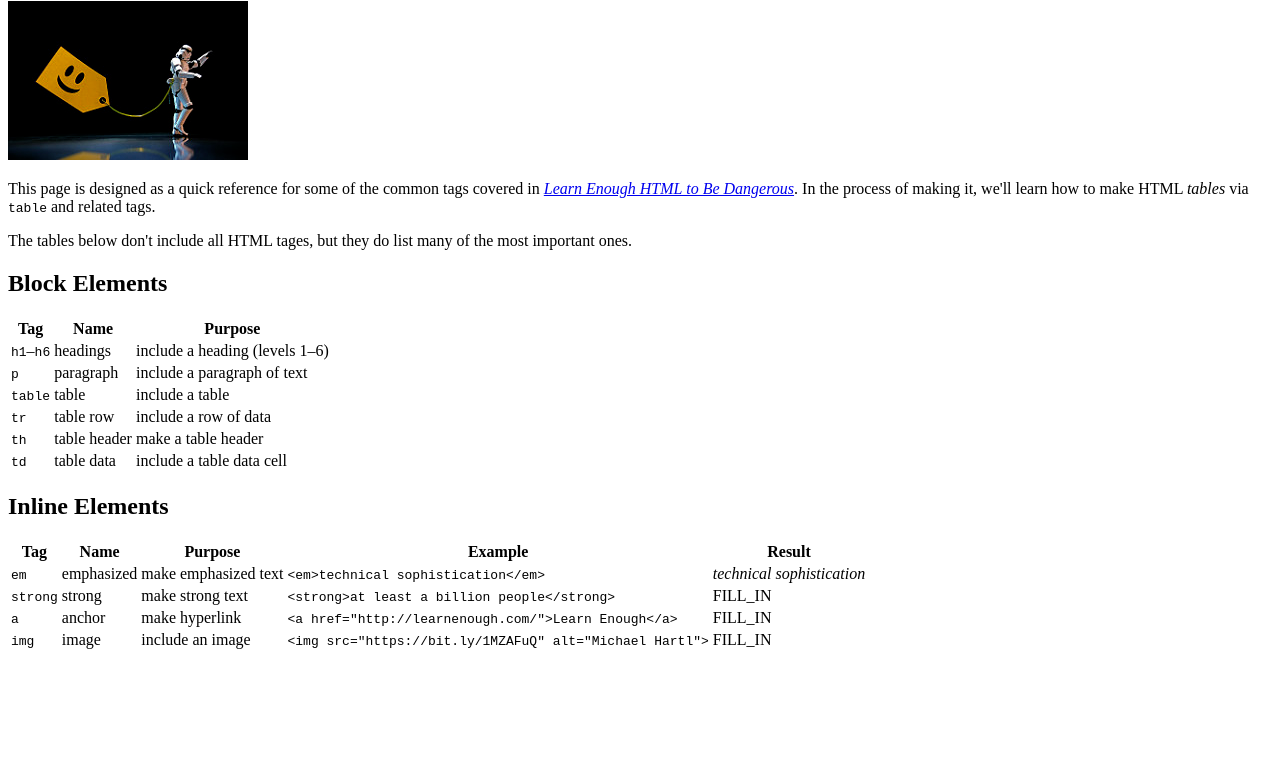
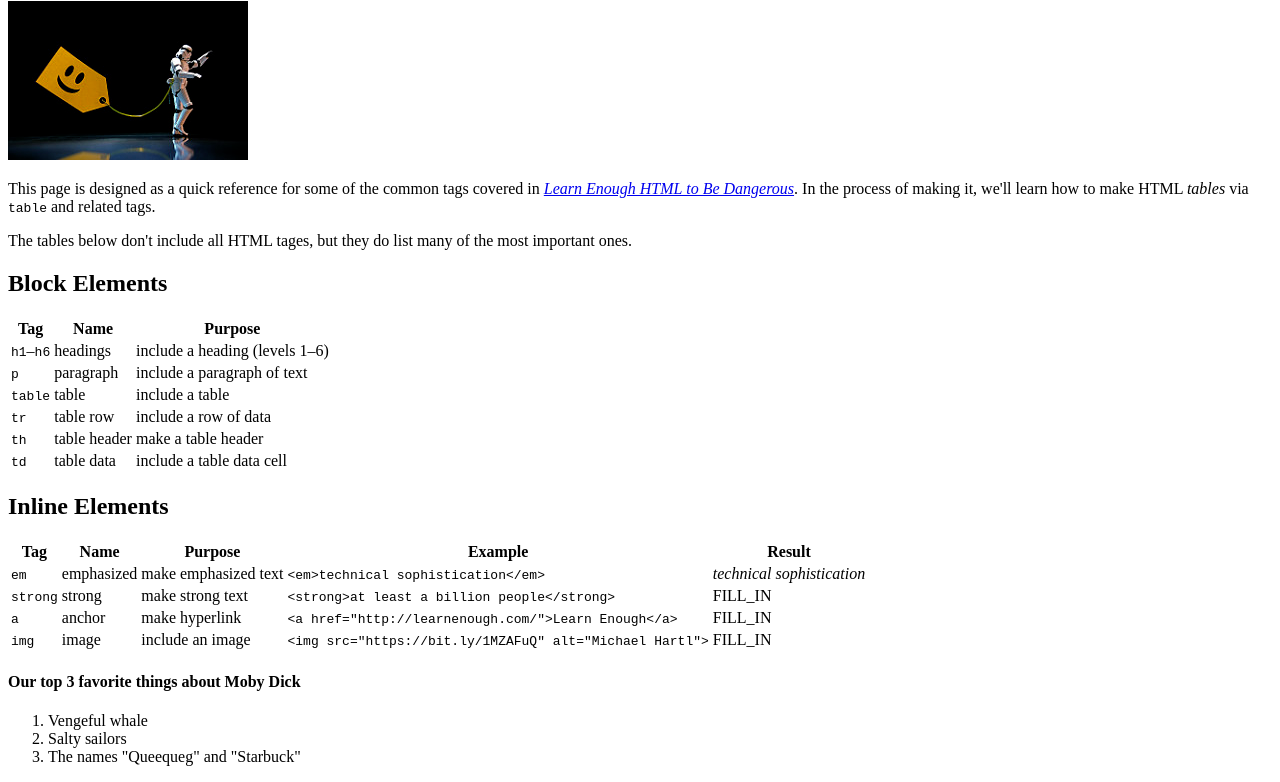
Before and after one commit to thenucleus2337/sample_website, a plain HTML site: page tags.html in a window 1280 px wide. Shown: the part 79-861 px from the top of the page. Before the commit the page ends 800 px from the top, so only its background shows below. Drawn offline with Linux system fonts and the light colour scheme.

Commit message:
moby dick list

```diff
--- a/tags.html
+++ b/tags.html
@@ -106,5 +106,12 @@
       </tr>
     </table>
 
+    <h4>Our top 3 favorite things about Moby Dick</h4>
+
+		<ol>
+		  <li>Vengeful whale</li>
+		  <li>Salty sailors</li>
+		  <li>The names "Queequeg" and "Starbuck"</li>
+		</ol>
 	</body>
 </html>
```
